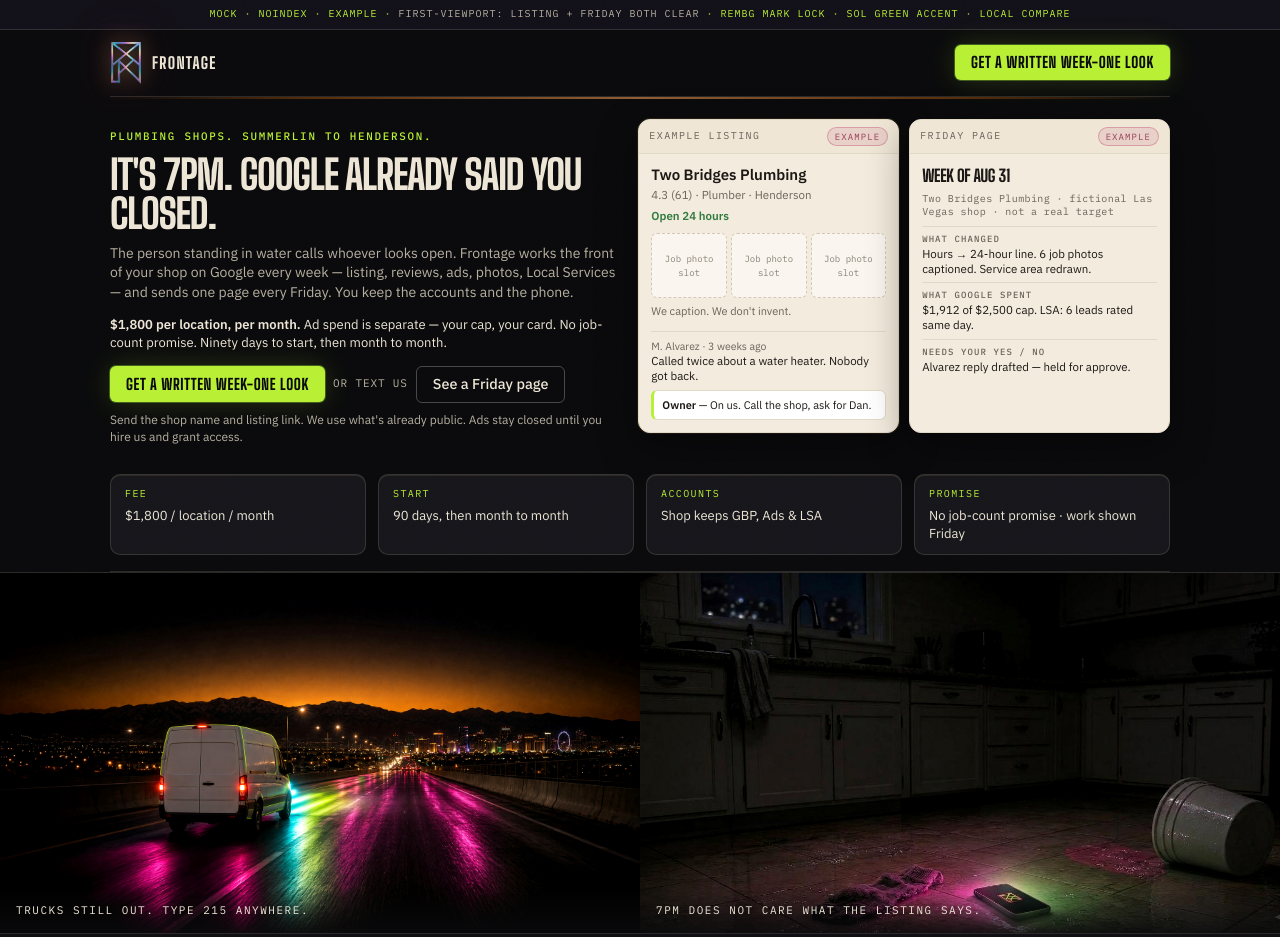
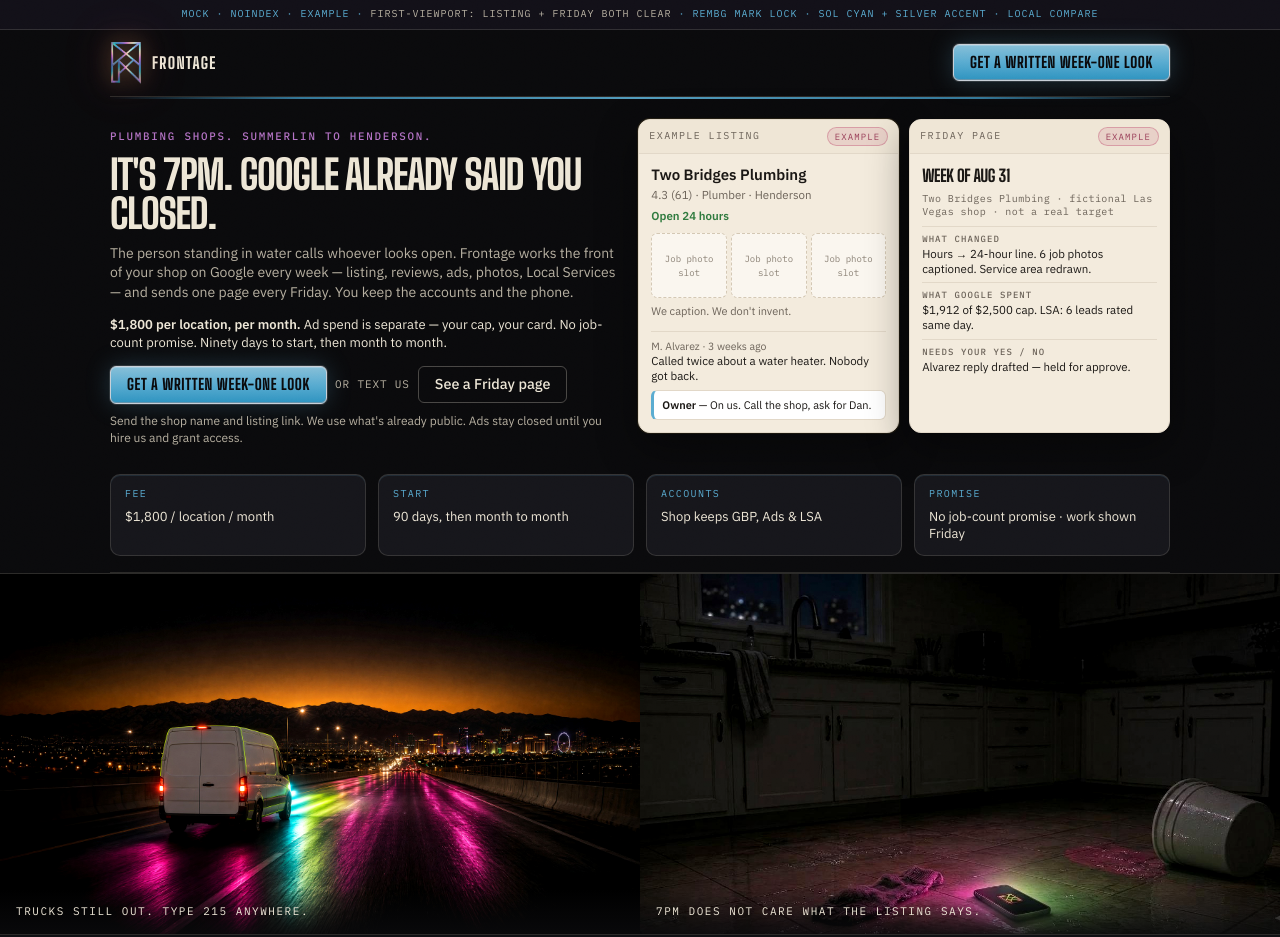
Before and after one commit to dusa89/frontage-hybrid-mock, a plain HTML site: page index.html in a window 1280 px wide. Shown: the top 937 px of the page. Drawn offline with Linux system fonts and the light colour scheme.

Commit message:
Swap hybrid mock CTA to Sol cyan + silver trim
Lock CTA_CYAN_SHADE_LOCK_2026-09-07: #5AACD1 / #2E93C0 / #86BFD8 fill, asphalt ink, #C8D0D8 chrome trim. Kill green #B8F034. Kickers #B473C5, rail #3883A8.

```diff
--- a/index.html
+++ b/index.html
@@ -15,14 +15,19 @@
     --elevated:#16161b;
     --bone:#ede6d6;
     --bone-dim:#b7b0a1;
-    /* Sol green A — CTAs/kickers only; rembg mark keeps its own gold pixels */
-    --accent:#B8F034;
-    --accent-deep:#8FE03A;
-    --accent-hot:#CFFF52;
+    /* Sol cyan + silver CTA_CYAN_SHADE_LOCK_2026-09-07 — rembg mark keeps own gold pixels */
+    --accent:#5AACD1;
+    --accent-deep:#2E93C0;
+    --accent-hot:#86BFD8;
+    --accent-ink:#0A0A0C;
+    --accent-trim:#C8D0D8;
+    --accent-trim-soft:#93969D;
+    --kicker:#B473C5;
+    --rail:#3883A8;
     --coral:#ff3b6a;
     --gold:#bd9c51; /* mark drop-shadow / metal only — not CTA fill */
     --copper:#603008;
-    --chrome:#c8d0d8;
+    --chrome:#C8D0D8;
     --line:rgba(237,230,214,.14);
     --line-strong:rgba(237,230,214,.28);
     --paper:#F3EBDD;
@@ -51,19 +56,19 @@
   .mark-hero{display:none} /* first-viewport: header mark only — rembg asset unchanged */
   .mark-close{width:88px;height:114px;object-fit:contain;display:block;margin:0 0 22px;filter:drop-shadow(0 0 18px color-mix(in srgb,var(--gold) 60%,transparent)) drop-shadow(0 0 40px color-mix(in srgb,var(--coral) 25%,transparent))}
   /* brushed copper rail / premium metal accents */
-  .metal-rail{height:2px;background:linear-gradient(90deg,transparent,var(--copper) 18%,#a86b3a 50%,var(--copper) 82%,transparent);opacity:.85;margin:0 0 0}
-  .card{box-shadow:inset 0 1px 0 color-mix(in srgb,var(--gold) 18%,transparent)}
-  .fact{box-shadow:inset 0 1px 0 color-mix(in srgb,var(--gold) 14%,transparent)}
+  .metal-rail{height:2px;background:linear-gradient(90deg,transparent,var(--rail) 18%,var(--accent) 50%,var(--rail) 82%,transparent);opacity:.9;margin:0 0 0}
+  .card{box-shadow:inset 0 1px 0 color-mix(in srgb,var(--accent) 18%,transparent)}
+  .fact{box-shadow:inset 0 1px 0 color-mix(in srgb,var(--accent) 14%,transparent)}
 
-  .btn{display:inline-flex;align-items:center;justify-content:center;padding:.65rem 1rem;border-radius:6px;background:var(--accent);color:var(--asphalt);font-family:var(--display);font-weight:800;font-size:.95rem;letter-spacing:.04em;text-transform:uppercase;border:0;line-height:1;transition:filter 150ms ease-out,transform 150ms ease-out;box-shadow:0 0 0 1px color-mix(in srgb,var(--accent-deep) 35%,transparent),0 0 28px color-mix(in srgb,var(--accent) 18%,transparent)}
-  .btn:hover{filter:brightness(1.06);background:var(--accent-hot)}
+  .btn{display:inline-flex;align-items:center;justify-content:center;padding:.65rem 1rem;border-radius:6px;background:linear-gradient(180deg,var(--accent-hot) 0%,var(--accent) 48%,var(--accent-deep) 100%);color:var(--accent-ink);font-family:var(--display);font-weight:800;font-size:.95rem;letter-spacing:.04em;text-transform:uppercase;border:1px solid var(--accent-trim);line-height:1;transition:filter 150ms ease-out,transform 150ms ease-out,box-shadow 150ms ease-out;box-shadow:inset 0 1px 0 rgba(255,255,255,.22),inset 0 -1px 0 color-mix(in srgb,var(--accent-trim-soft) 55%,transparent),0 0 0 1px rgba(255,255,255,.12),0 0 24px rgba(90,172,209,.25)}
+  .btn:hover{filter:brightness(1.06);background:linear-gradient(180deg,var(--accent-hot) 0%,#6BB8D8 45%,var(--accent) 100%)}
   .btn:active{transform:scale(.96)}
   .btn.ghost{background:transparent;border:1px solid var(--line-strong);color:var(--bone);font-family:var(--sans);font-weight:500;font-size:.9rem;letter-spacing:0;text-transform:none;box-shadow:none}
   .btn.ghost:hover{border-color:var(--bone);background:rgba(237,230,214,.06)}
 
   .hero{display:grid;gap:16px;padding:18px 0 12px}
   @media(min-width:900px){.hero{grid-template-columns:1fr 1.05fr;align-items:start;gap:22px;padding:20px 0 10px}}
-  .kicker{font-family:var(--mono);font-size:.68rem;letter-spacing:.16em;text-transform:uppercase;color:var(--accent);font-weight:500}
+  .kicker{font-family:var(--mono);font-size:.68rem;letter-spacing:.16em;text-transform:uppercase;color:var(--kicker);font-weight:500}
   h1{font-family:var(--display);font-size:clamp(1.7rem,3.4vw,2.55rem);line-height:.95;margin:8px 0 0;font-weight:800;text-transform:uppercase;letter-spacing:-.03em;color:var(--bone)}
   .lede{color:var(--bone-dim);font-size:14px;max-width:34rem;margin-top:10px;line-height:1.4}
   .price{margin-top:10px;font-size:13px;color:var(--bone);max-width:34rem;line-height:1.4}
@@ -139,7 +144,7 @@
   .desk-card p{margin:8px 0 0;color:var(--bone-dim);font-size:14px}
 
   .close{padding:56px 0 40px;border-top:1px solid var(--line);position:relative;overflow:hidden}
-  .close::before{content:"";position:absolute;inset:0;background:radial-gradient(ellipse at 20% 50%,rgba(197,242,74,.08),transparent 55%),radial-gradient(ellipse at 90% 20%,rgba(255,59,106,.07),transparent 45%);pointer-events:none}
+  .close::before{content:"";position:absolute;inset:0;background:radial-gradient(ellipse at 20% 50%,rgba(90,172,209,.10),transparent 55%),radial-gradient(ellipse at 90% 20%,rgba(255,59,106,.07),transparent 45%);pointer-events:none}
   .close .inner{position:relative}
   .close h2{font-family:var(--display);font-size:clamp(1.8rem,3.4vw,2.8rem);margin:0;font-weight:800;text-transform:uppercase;letter-spacing:-.02em;max-width:28rem;line-height:.95}
   .close p{color:var(--bone-dim);margin-top:14px;max-width:34rem}
@@ -148,7 +153,7 @@
 
   /* Shawn strip */
   .changelog{margin:0 0 32px;padding:18px 18px 16px;border-radius:14px;border:1px dashed var(--line-strong);background:rgba(22,22,27,.8)}
-  .changelog h3{margin:0 0 10px;font-family:var(--mono);font-size:11px;letter-spacing:.16em;text-transform:uppercase;color:var(--gold)}
+  .changelog h3{margin:0 0 10px;font-family:var(--mono);font-size:11px;letter-spacing:.16em;text-transform:uppercase;color:var(--accent)}
   .changelog .cols{display:grid;gap:14px}
   @media(min-width:700px){.changelog .cols{grid-template-columns:1fr 1fr}}
   .changelog ul{margin:0;padding-left:1.1rem;color:var(--bone-dim);font-size:13px}
@@ -163,11 +168,11 @@
   @media(max-width:820px){.ch--night-compare > .wrap{padding-bottom:calc(36px + 2.5rem)}}
   .ch--night-compare h2{font-family:var(--display);color:var(--bone);font-size:clamp(3.2rem,1.5rem + 6vw,7rem);line-height:.95;letter-spacing:-.03em;margin:8px 0 0;font-weight:800;max-width:none}
   .ch--night-compare h3{font-family:var(--display);color:var(--bone);max-width:none;font-weight:800;text-transform:uppercase;letter-spacing:-.02em}
-  .ch--night-compare .cmp-kicker,.ch--night-compare p.cmp-kicker{font-family:var(--mono);font-size:.72rem;letter-spacing:.16em;text-transform:uppercase;color:var(--accent)!important;font-weight:600;margin:0}
+  .ch--night-compare .cmp-kicker,.ch--night-compare p.cmp-kicker{font-family:var(--mono);font-size:.72rem;letter-spacing:.16em;text-transform:uppercase;color:var(--kicker)!important;font-weight:600;margin:0}
   .ch--night-compare .cmp-lede,.ch--night-compare p.cmp-lede{color:var(--bone-dim);font-size:1.05rem;margin-top:.35rem!important}
   .ch--night-compare p{color:var(--bone-dim);max-width:62ch;font-size:15px;line-height:1.5}
-  .btn--gold{display:inline-flex;align-items:center;justify-content:center;padding:.85rem 1.25rem;border-radius:6px;background:var(--accent);color:var(--asphalt);font-family:var(--display);font-weight:800;font-size:1.05rem;letter-spacing:.02em;text-decoration:none;border:0;text-transform:uppercase;box-shadow:0 0 0 1px color-mix(in srgb,var(--accent-deep) 35%,transparent),0 0 28px color-mix(in srgb,var(--accent) 18%,transparent);margin-top:1.25rem}
-  .btn--gold:hover{filter:brightness(1.06);background:var(--accent-hot)}
+  .btn--gold{display:inline-flex;align-items:center;justify-content:center;padding:.85rem 1.25rem;border-radius:6px;background:linear-gradient(180deg,var(--accent-hot) 0%,var(--accent) 48%,var(--accent-deep) 100%);color:var(--accent-ink);font-family:var(--display);font-weight:800;font-size:1.05rem;letter-spacing:.02em;text-decoration:none;border:1px solid var(--accent-trim);text-transform:uppercase;box-shadow:inset 0 1px 0 rgba(255,255,255,.22),inset 0 -1px 0 color-mix(in srgb,var(--accent-trim-soft) 55%,transparent),0 0 0 1px rgba(255,255,255,.12),0 0 24px rgba(90,172,209,.25);margin-top:1.25rem}
+  .btn--gold:hover{filter:brightness(1.06);background:linear-gradient(180deg,var(--accent-hot) 0%,#6BB8D8 45%,var(--accent) 100%)}
   .spend-desk{margin-top:2rem!important;padding-block:1.5rem;border-block:1px solid var(--line)}
   .spend-desk__totals{display:grid;grid-template-columns:1fr 1fr;gap:1rem}
   .spend-desk__frontage{border-left:1px solid var(--line);padding-left:1rem}
@@ -225,7 +230,7 @@
 </head>
 <body>
   <div class="grain" aria-hidden="true"></div>
-  <div class="banner">MOCK · noindex · EXAMPLE · <span>first-viewport: listing + Friday both clear</span> · rembg mark lock · Sol green accent · local compare</div>
+  <div class="banner">MOCK · noindex · EXAMPLE · <span>first-viewport: listing + Friday both clear</span> · rembg mark lock · Sol cyan + silver accent · local compare</div>
   <div class="wrap">
     <header>
       <div class="mark">
@@ -569,7 +574,7 @@
 
   <div class="wrap">
     <footer>
-      Frontage-3 hybrid mock · Sol green + compare · 2026-09-07 · EXAMPLE only · LOCAL ONLY · not published
+      Frontage-3 hybrid mock · Sol cyan + silver + compare · 2026-09-07 · EXAMPLE only · noindex
     </footer>
   </div>
 
```
